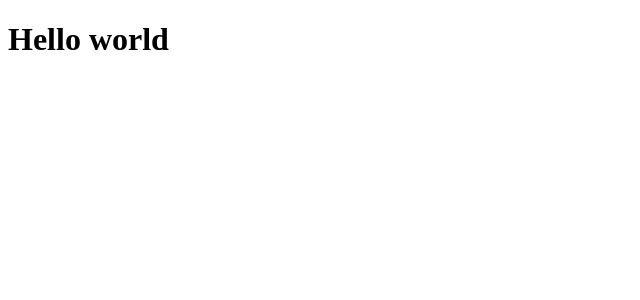
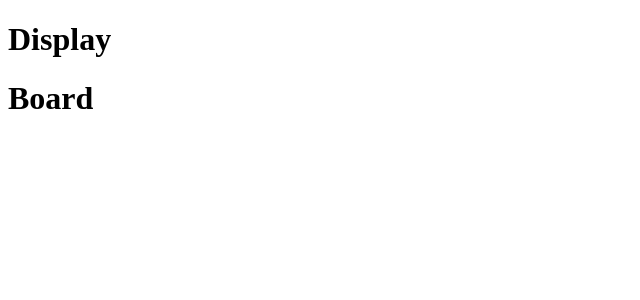
Before and after one commit to hanhwanglim/calculator, a React (Create React App) app: page / in a window 1280 px wide. Shown: the top 300 px of the page, without its empty margins (0-640 px from the left). Built offline with nearby package versions, Linux system fonts and the light colour scheme.

Commit message:
Initial calculator structure

```diff
--- a/src/App.js
+++ b/src/App.js
@@ -1,6 +1,13 @@
+import React from 'react';
+import Calculator from './components/Calculator';
+
+/**
+ * Calculator app
+ * @return {React.Component} Calculator app
+ */
 function App() {
   return (
-    <h1>Hello world</h1>
+    <Calculator />
   );
 }
 
--- /dev/null
+++ b/src/components/Board.jsx
@@ -0,0 +1,13 @@
+import React from 'react';
+
+/**
+ * Board area contains buttons for numbers and operations
+ * @return {React.Component} Board area
+ */
+function Board() {
+  return (
+    <h1>Board</h1>
+  );
+}
+
+export default Board;
--- /dev/null
+++ b/src/components/Calculator.jsx
@@ -0,0 +1,18 @@
+import React from 'react';
+import Display from './Display';
+import Board from './Board';
+
+/**
+ * Calculator
+ * @return {React.Component} Calculator
+ */
+function Calculator() {
+  return (
+    <div>
+      <Display />
+      <Board />
+    </div>
+  );
+}
+
+export default Calculator;
--- /dev/null
+++ b/src/components/Display.jsx
@@ -0,0 +1,13 @@
+import React from 'react';
+
+/**
+ * Display area of the calculator
+ * @return {React.Component} Display area
+ */
+function Display() {
+  return (
+    <h1>Display</h1>
+  );
+}
+
+export default Display;
--- a/src/index.js
+++ b/src/index.js
@@ -1,6 +1,7 @@
+import React from 'react';
 import * as ReactDOM from 'react-dom/client';
 import App from './App';
 
 const root = ReactDOM.createRoot(document.getElementById('root'));
-const app = <App />
+const app = <App />;
 root.render(app);
```
Also changed, not shown: src/components/Buttons.jsx (added, +13 -0 lines).
